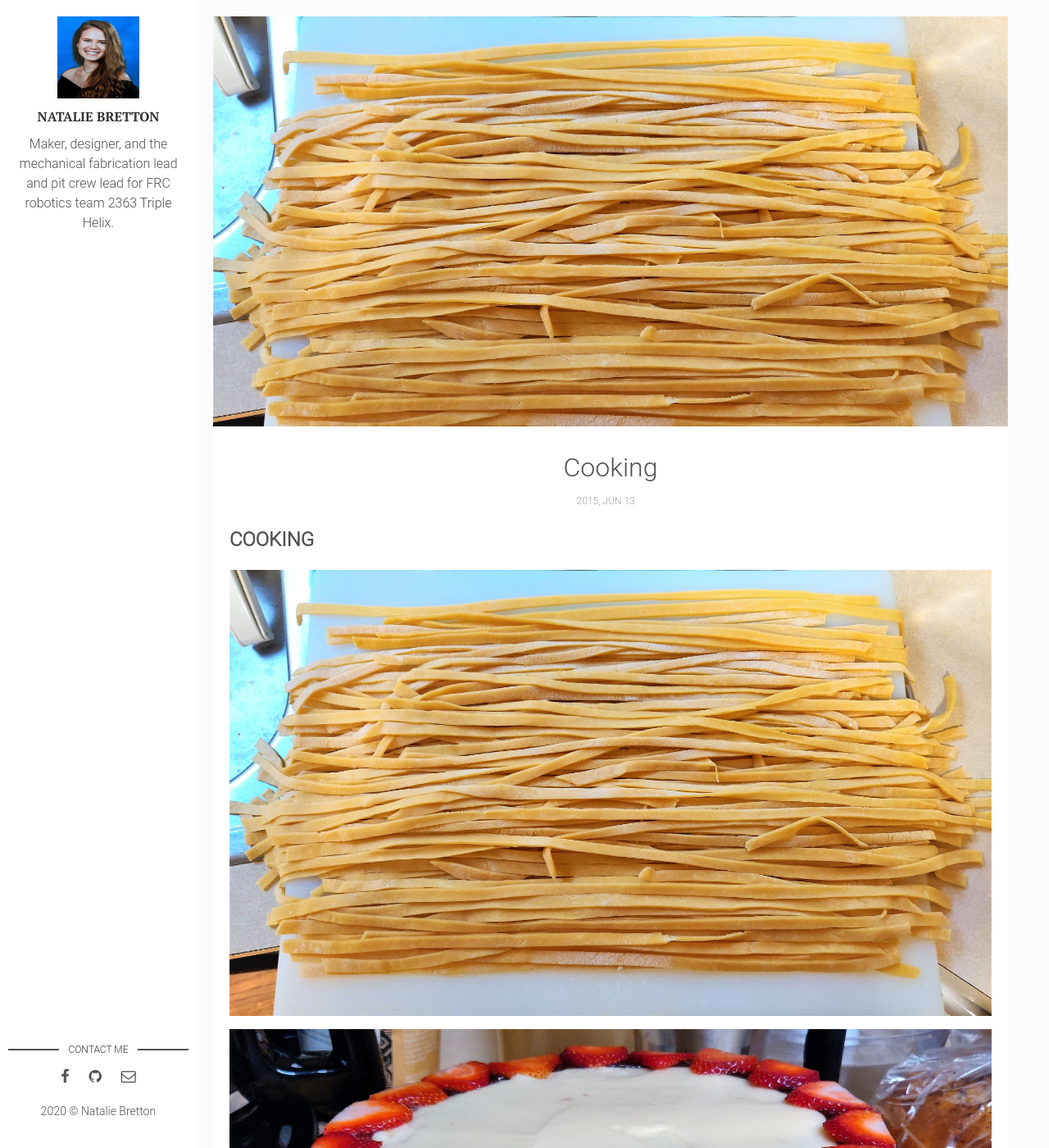
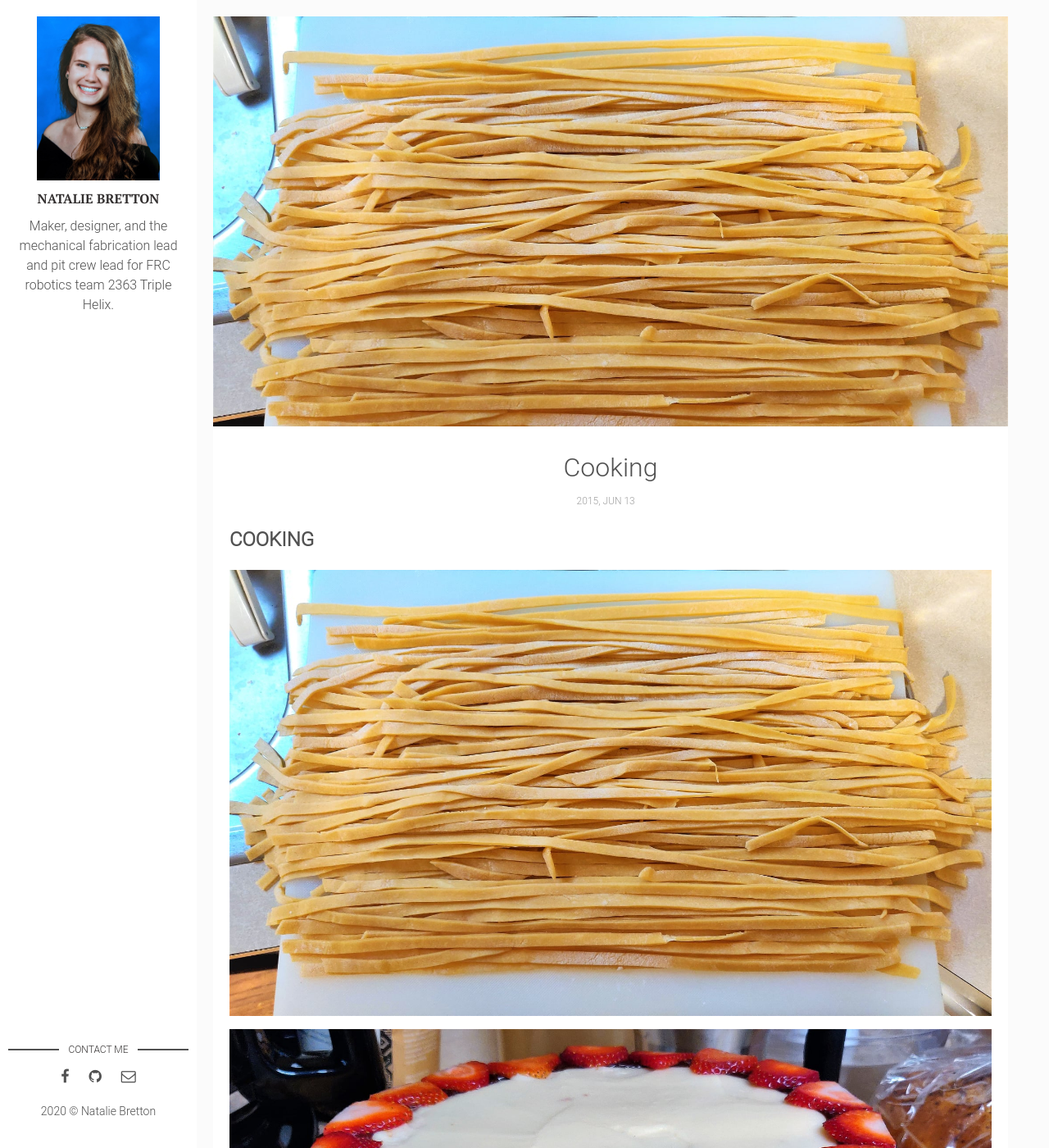
Before and after one commit to natgrrl/natgrrl.github.io, a Jekyll site: the page built from _posts/2015-06-12-cooking.markdown, in a window 1280 px wide and 1400 px high. Shown: the whole window at 82% size. Built offline with Jekyll 4.4.1, drawn with Linux system fonts in a browser that asks for light colours.

Commit message:
Update main.css

```diff
--- a/assets/css/main.css
+++ b/assets/css/main.css
@@ -869,8 +869,8 @@ pre code {
 }
 
 .about .cover-author-image {
-  width: 100px;
-  height: 100px;
+  width: 150px;
+  height: 200px;
   margin: 0 auto 10px;
   /*-webkit-border-radius: 100%;
           border-radius: 100%;*/
```
